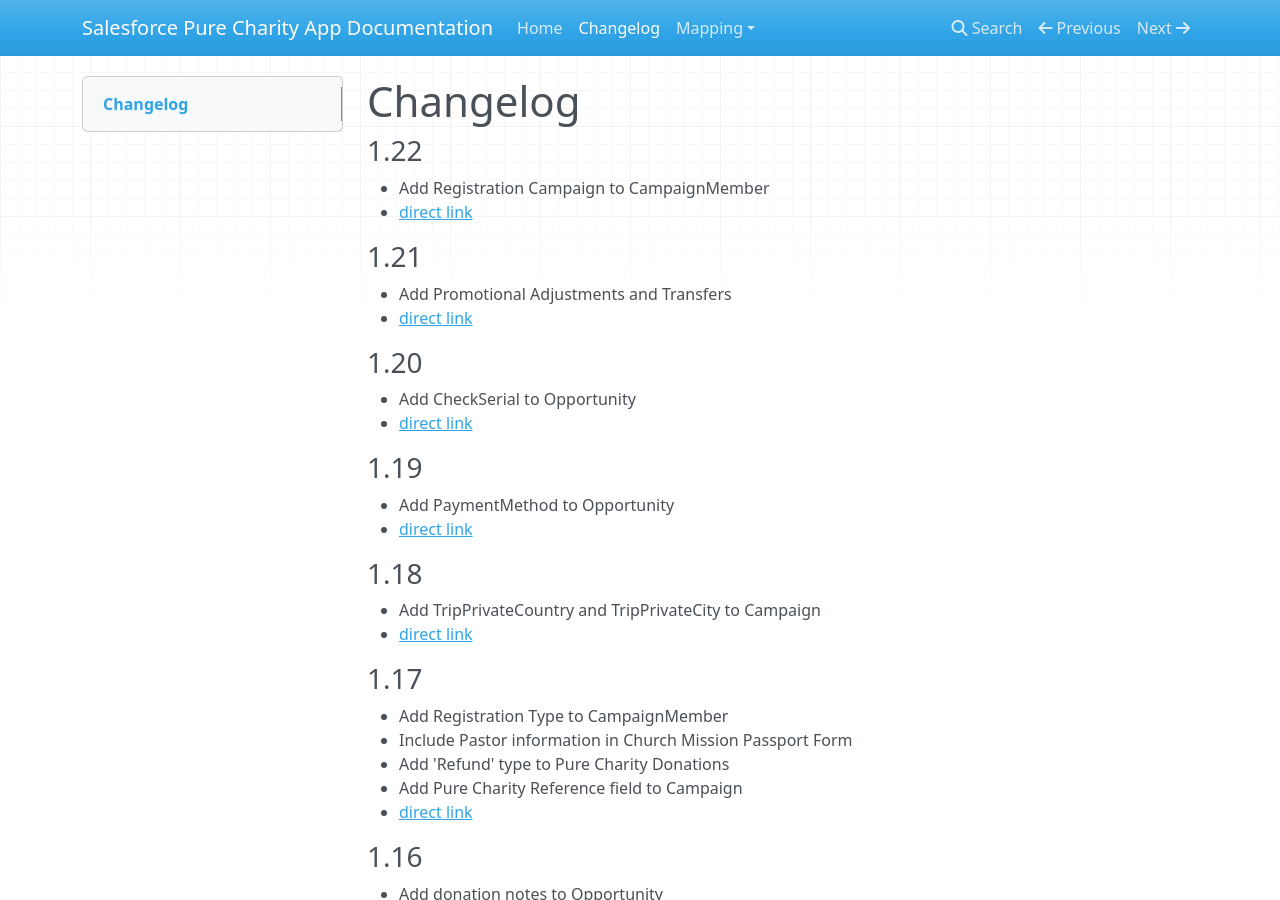
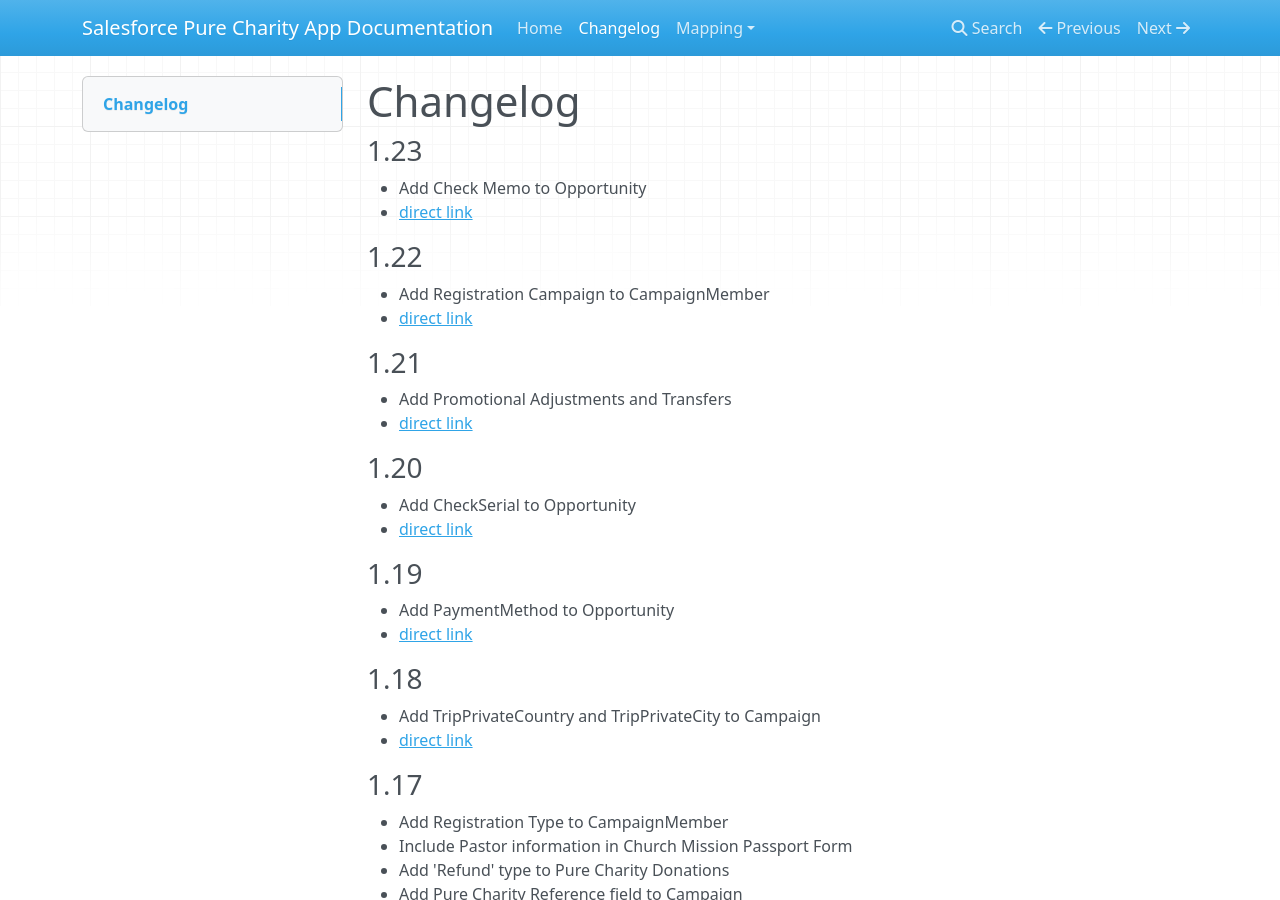
Before and after one commit to purecharity/salesforce-docs, an MkDocs documentation site: the page built from docs/changelog.md, in a window 1280 px wide and 900 px high. Built offline with MkDocs 1.6.1, drawn with Linux system fonts in a browser that asks for light colours; nearby versions of some CDN libraries; old or Windows-style settings are respelled for this version of MkDocs.

Commit message:
1.23 released
Add CheckMemo to Opportunity

```diff
--- a/docs/changelog.md
+++ b/docs/changelog.md
@@ -1,4 +1,10 @@
 # Changelog
+
+### 1.23
+
+- Add Check Memo to Opportunity
+- [direct link](https://login.salesforce.com/packaging/installPackage.apexp?p0=04t1a0000006HNA)
+
 
 ### 1.22
 
```
Also changed, not shown: docs/mapping/donations.md (+1 -0 lines).
